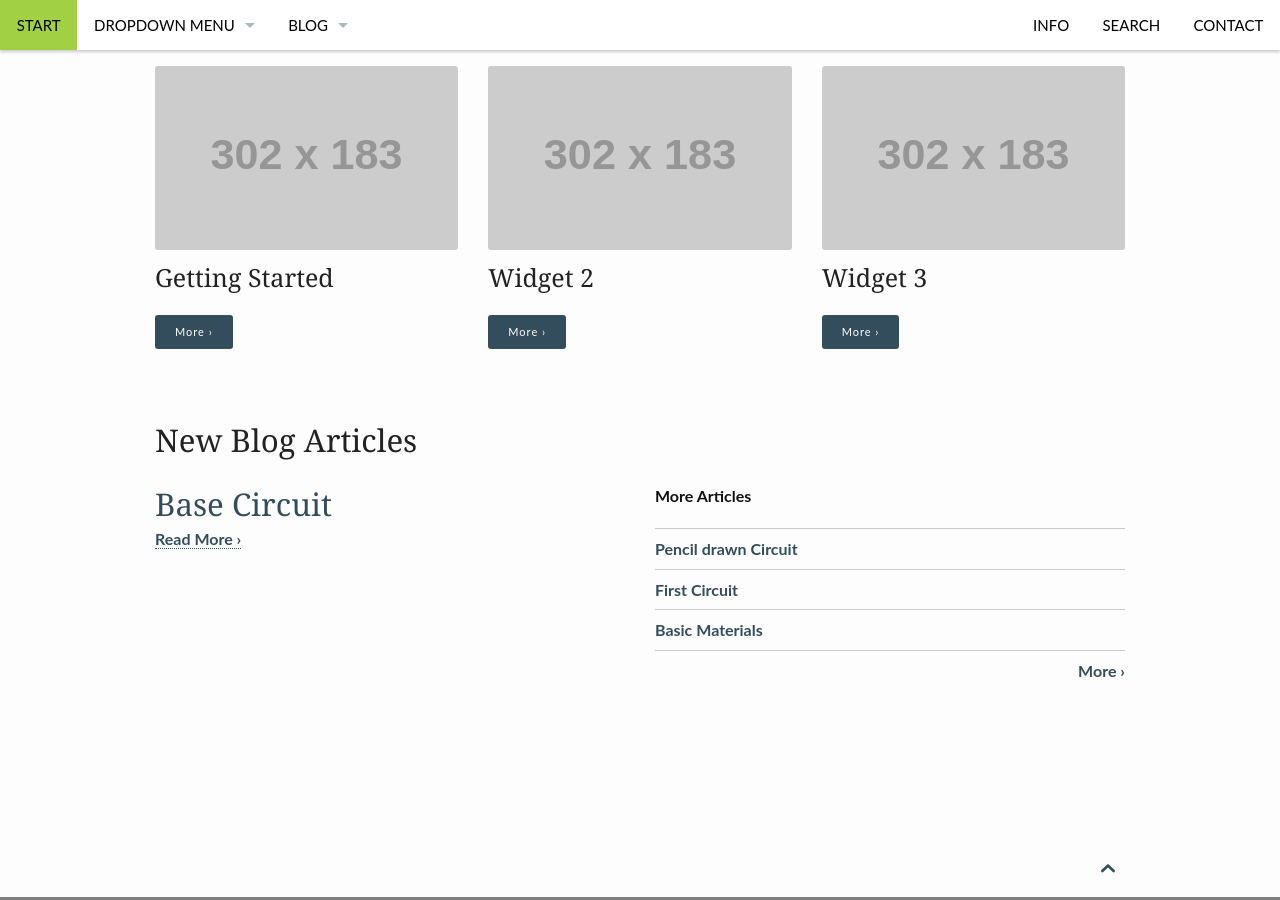
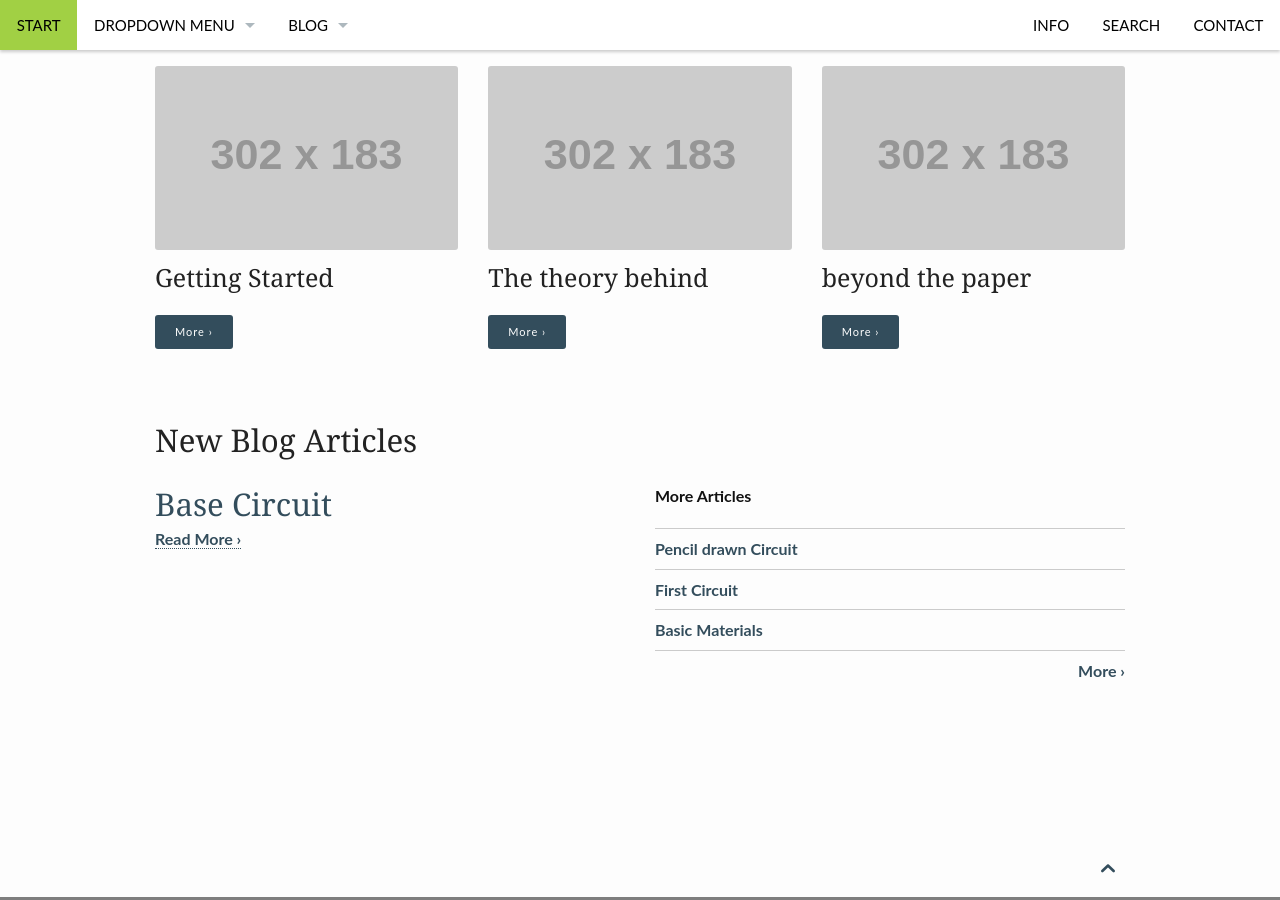
Before and after one commit to bingenortuzar/simplecircuits, a Jekyll site: the page built from pages/pages-root-folder/index.md, in a window 1280 px wide and 900 px high, scrolled down 354 px. Built offline with Jekyll 4.4.1, drawn with Linux system fonts in a browser that asks for light colours.

Commit message:
updating from tablet

```diff
--- a/pages/pages-root-folder/index.md
+++ b/pages/pages-root-folder/index.md
@@ -13,12 +13,12 @@ widget1:
   image: 'http://dummyimage.com/302x183/334d5c/efc94c.png&text=Placeholder'
   text: ''
 widget2:
-  title: "Widget 2"
-  url: 'http://domain.de/must-be-absolut-url-like-this-one/'
+  title: "The theory behind"
+  url: 'http://simplecircuits.bingenortuzar.com/pages/theoryHome'
   image: 'http://dummyimage.com/302x183/334d5c/efc94c.png&text=Placeholder'
   text: ''
 widget3:
-  title: "Widget 3"
+  title: "beyond the paper"
   url: 'http://domain.de/must-be-absolut-url-like-this-one/'
   image: 'http://dummyimage.com/302x183/334d5c/efc94c.png&text=Placeholder'
   text: ''
```
Also changed, not shown: pages/theoryHome.md (added, +1 -0 lines).
